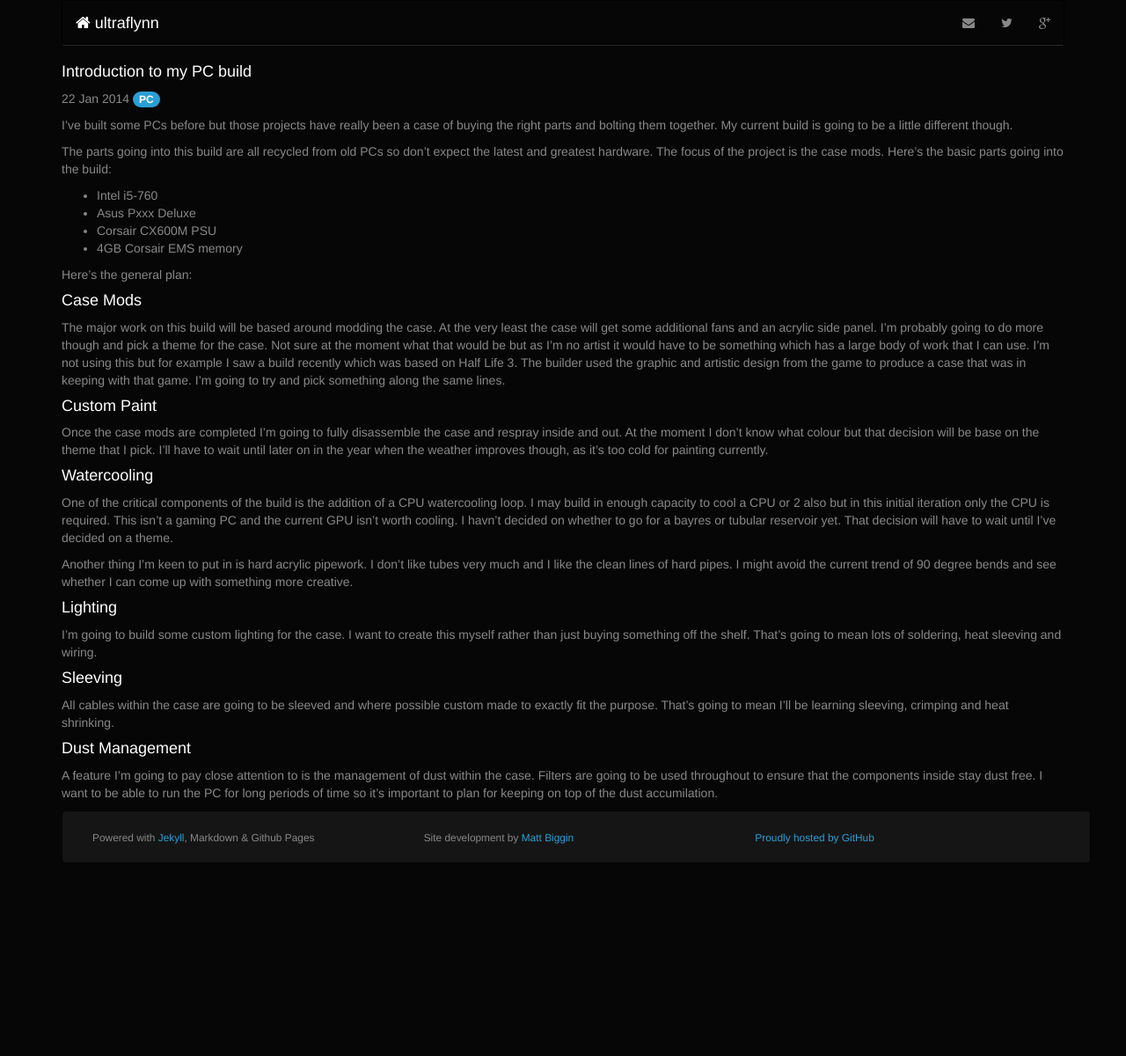
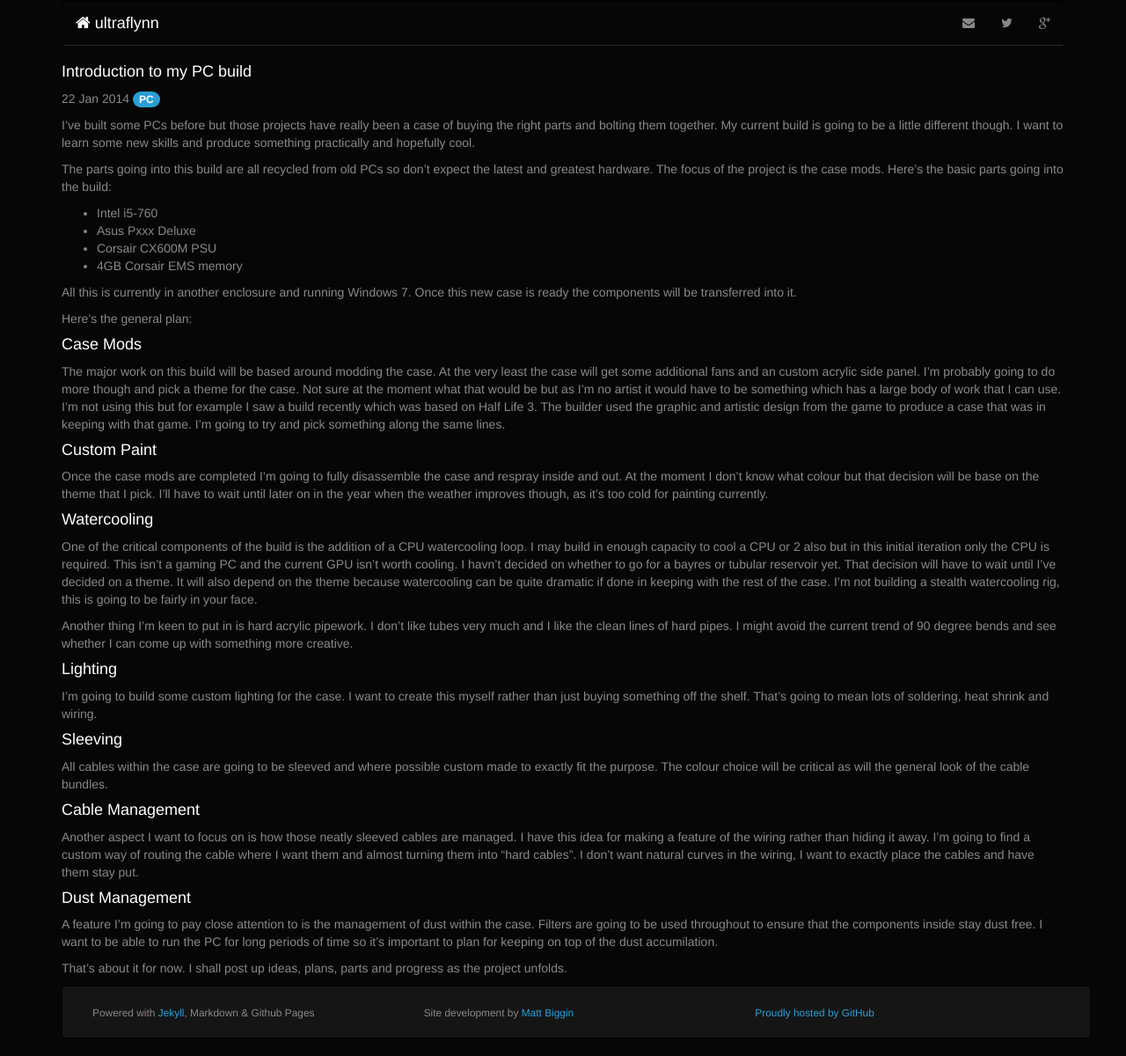
Before and after one commit to ultraflynn/ultraflynn.github.com, a Jekyll site: the page built from _posts/2014-01-22-build-introduction.md, in a window 1280 px wide. Shown: the whole page at 88% size. Built offline with Jekyll 4.4.1, drawn with Linux system fonts in a browser that asks for light colours; some web fonts are replaced; Markdown is read by kramdown in place of the engine named in the settings; before the commit the page ends 1001 px from its top, so only the background shows below that.

Commit message:
Completed the text for the latest post

```diff
--- a/_posts/2014-01-22-build-introduction.md
+++ b/_posts/2014-01-22-build-introduction.md
@@ -5,7 +5,7 @@ categories: [Modding]
 tags: [PC]
 synopsis: I'm in the planning stages of building a PC. This wont be just a collection of parts, for the first time I'm going to do some case modding and put a water cooling loop in.
 ---
-I've built some PCs before but those projects have really been a case of buying the right parts and bolting them together. My current build is going to be a little different though.
+I've built some PCs before but those projects have really been a case of buying the right parts and bolting them together. My current build is going to be a little different though. I want to learn some new skills and produce something practically and hopefully cool.
 
 The parts going into this build are all recycled from old PCs so don't expect the latest and greatest hardware. The focus of the project is the case mods. Here's the basic parts going into the build:
 
@@ -14,24 +14,31 @@ The parts going into this build are all recycled from old PCs so don't expect th
 * Corsair CX600M PSU
 * 4GB Corsair EMS memory
 
+All this is currently in another enclosure and running Windows 7. Once this new case is ready the components will be transferred into it.
+
 Here's the general plan:
 
 #### Case Mods
-The major work on this build will be based around modding the case. At the very least the case will get some additional fans and an acrylic side panel. I'm probably going to do more though and pick a theme for the case. Not sure at the moment what that would be but as I'm no artist it would have to be something which has a large body of work that I can use. I'm not using this but for example I saw a build recently which was based on Half Life 3. The builder used the graphic and artistic design from the game to produce a case that was in keeping with that game. I'm going to try and pick something along the same lines.
+The major work on this build will be based around modding the case. At the very least the case will get some additional fans and an custom acrylic side panel. I'm probably going to do more though and pick a theme for the case. Not sure at the moment what that would be but as I'm no artist it would have to be something which has a large body of work that I can use. I'm not using this but for example I saw a build recently which was based on Half Life 3. The builder used the graphic and artistic design from the game to produce a case that was in keeping with that game. I'm going to try and pick something along the same lines.
 
 #### Custom Paint
 Once the case mods are completed I'm going to fully disassemble the case and respray inside and out. At the moment I don't know what colour but that decision will be base on the theme that I pick. I'll have to wait until later on in the year when the weather improves though, as it's too cold for painting currently.
 
 #### Watercooling
-One of the critical components of the build is the addition of a CPU watercooling loop. I may build in enough capacity to cool a CPU or 2 also but in this initial iteration only the CPU is required. This isn't a gaming PC and the current GPU isn't worth cooling. I havn't decided on whether to go for a bayres or tubular reservoir yet. That decision will have to wait until I've decided on a theme.
+One of the critical components of the build is the addition of a CPU watercooling loop. I may build in enough capacity to cool a CPU or 2 also but in this initial iteration only the CPU is required. This isn't a gaming PC and the current GPU isn't worth cooling. I havn't decided on whether to go for a bayres or tubular reservoir yet. That decision will have to wait until I've decided on a theme. It will also depend on the theme because watercooling can be quite dramatic if done in keeping with the rest of the case. I'm not building a stealth watercooling rig, this is going to be fairly in your face.
 
 Another thing I'm keen to put in is hard acrylic pipework. I don't like tubes very much and I like the clean lines of hard pipes. I might avoid the current trend of 90 degree bends and see whether I can come up with something more creative.
 
 #### Lighting
-I'm going to build some custom lighting for the case. I want to create this myself rather than just buying something off the shelf. That's going to mean lots of soldering, heat sleeving and wiring.
+I'm going to build some custom lighting for the case. I want to create this myself rather than just buying something off the shelf. That's going to mean lots of soldering, heat shrink and wiring.
 
 #### Sleeving
-All cables within the case are going to be sleeved and where possible custom made to exactly fit the purpose. That's going to mean I'll be learning sleeving, crimping and heat shrinking.
+All cables within the case are going to be sleeved and where possible custom made to exactly fit the purpose. The colour choice will be critical as will the general look of the cable bundles.
+
+#### Cable Management
+Another aspect I want to focus on is how those neatly sleeved cables are managed. I have this idea for making a feature of the wiring rather than hiding it away. I'm going to find a custom way of routing the cable where I want them and almost turning them into "hard cables". I don't want natural curves in the wiring, I want to exactly place the cables and have them stay put.
 
 #### Dust Management
 A feature I'm going to pay close attention to is the management of dust within the case. Filters are going to be used throughout to ensure that the components inside stay dust free. I want to be able to run the PC for long periods of time so it's important to plan for keeping on top of the dust accumilation.
+
+That's about it for now. I shall post up ideas, plans, parts and progress as the project unfolds.
```
